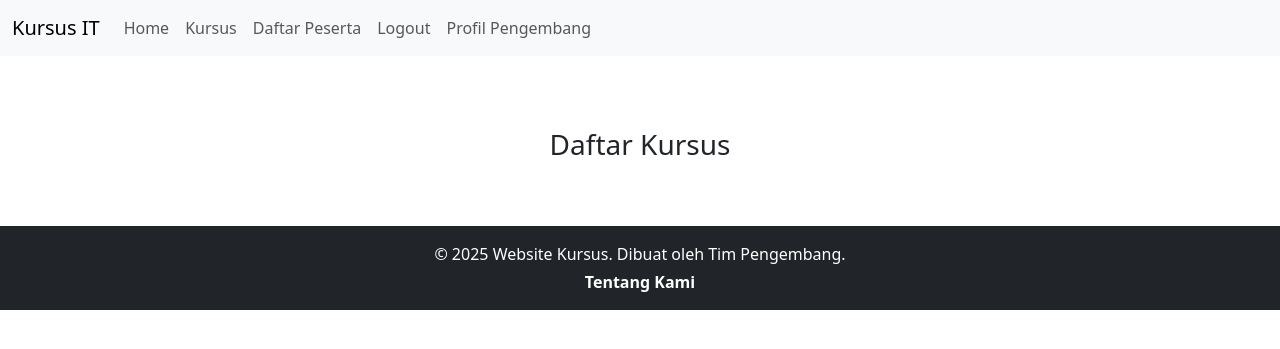
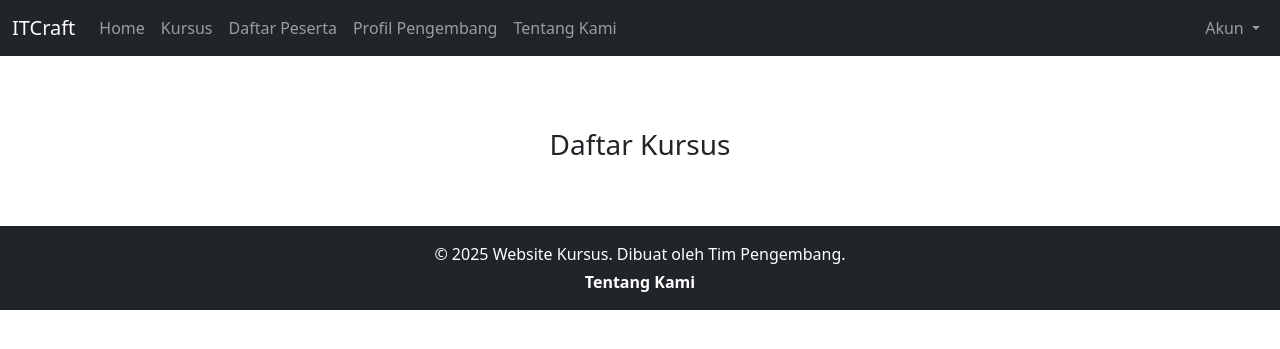
Before and after one commit to Mactap973/Project-Praktikum-Web-II---M.-Rian-Hidayah, a PHP site: page /index.php in a window 1280 px wide. Shown: the top 349 px of the page. Run offline with PHP 8.4, Linux system fonts and the light colour scheme; data that the repository does not hold is empty.

Commit message:
navbar.php

```diff
--- a/navbar.php
+++ b/navbar.php
@@ -1,16 +1,46 @@
-<nav class="navbar navbar-expand-lg bg-body-tertiary">
+<?php
+if (session_status() == PHP_SESSION_NONE) {
+    session_start();
+}
+
+$username = $_SESSION['username'] ?? null;
+?>
+<nav class="navbar navbar-expand-lg navbar-dark bg-dark">
     <div class="container-fluid">
-        <a class="navbar-brand" href="index.php">Kursus IT</a>
+        <!-- Brand dan tombol responsif -->
+        <a class="navbar-brand" href="index.php">ITCraft</a>
         <button class="navbar-toggler" type="button" data-bs-toggle="collapse" data-bs-target="#navbarNav">
             <span class="navbar-toggler-icon"></span>
         </button>
+
+        <!-- Menu -->
         <div class="collapse navbar-collapse" id="navbarNav">
-            <ul class="navbar-nav">
+            <ul class="navbar-nav me-auto">
                 <li class="nav-item"><a class="nav-link" href="index.php">Home</a></li>
                 <li class="nav-item"><a class="nav-link" href="courses.php">Kursus</a></li>
                 <li class="nav-item"><a class="nav-link" href="daftar.php">Daftar Peserta</a></li>
-                <li class="nav-item"><a class="nav-link" href="logout.php">Logout</a></li>
                 <li class="nav-item"><a class="nav-link" href="about.php">Profil Pengembang</a></li>
+                <li class="nav-item"><a class="nav-link" href="tentang.php">Tentang Kami</a></li>
+            </ul>
+
+            <!-- Dropdown User -->
+            <ul class="navbar-nav ms-auto">
+                <li class="nav-item dropdown">
+                    <a class="nav-link dropdown-toggle" href="#" id="userDropdown" data-bs-toggle="dropdown">
+                        <span class="ms-1">
+                            <?php echo $username ? htmlspecialchars($username) : 'Akun'; ?>
+                        </span>
+                    </a>
+                    <ul class="dropdown-menu dropdown-menu-end">
+                        <?php if ($username): ?>
+                            <li><a class="dropdown-item" href="profil.php">Profil Saya</a></li>
+                            <li><hr class="dropdown-divider"></li>
+                            <li><a class="dropdown-item text-danger" href="logout.php">Logout</a></li>
+                        <?php else: ?>
+                            <li><a class="dropdown-item text-primary" href="login.php">Login</a></li>
+                        <?php endif; ?>
+                    </ul>
+                </li>
             </ul>
         </div>
     </div>
```
